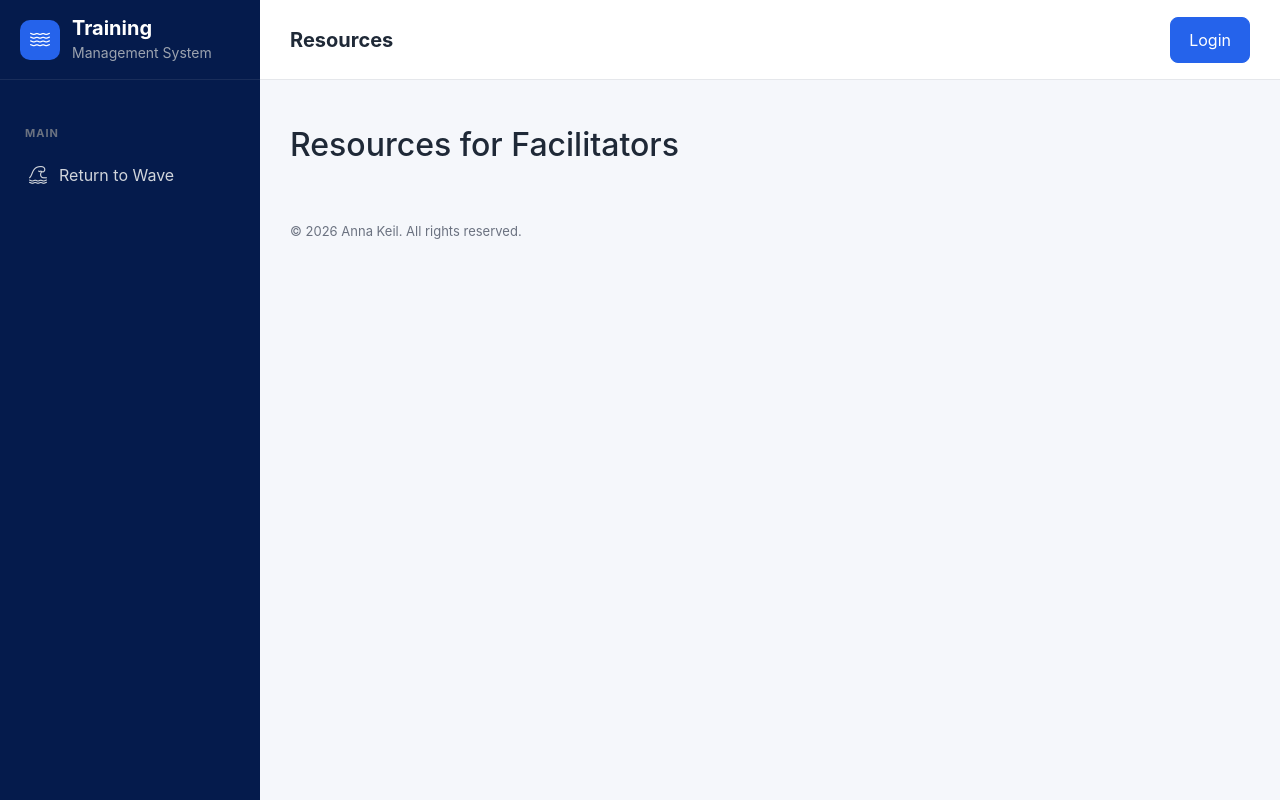
After one commit to annakeil2/project-wave, a Django app: page /resources/ in a window 1280 px wide. The commit adds this page. Run offline with Django 4.2, Linux system fonts and the light colour scheme.

Commit message:
feat: restored side bar that was deleted through git. fixed various template issues

```diff
--- a/wave_project/wave_app/forms.py
+++ b/wave_project/wave_app/forms.py
@@ -173,6 +173,7 @@ class FacilitatorAccountForm(forms.ModelForm):
             'email',
         ]
 
+
 class ParticipantAccountForm(forms.ModelForm):
     """ A form for editing participant account details """
     class Meta:
--- a/wave_project/wave_app/models.py
+++ b/wave_project/wave_app/models.py
@@ -6,6 +6,7 @@ from django.contrib.auth.models import AbstractUser, BaseUserManager
 BOTTLE_EXCHANGE = 1
 PULSE_CHECK = 2
 INPUT_TYPE = {
+    0: 'n/a',
     BOTTLE_EXCHANGE: "Bottle exchange",
     PULSE_CHECK: "Pulse check",
 }
--- a/wave_project/wave_app/templates/base.html
+++ b/wave_project/wave_app/templates/base.html
@@ -45,20 +45,11 @@
 
     <div class="app-container">
 
+        {% include 'includes/sidebar.html' %}
 
         <main class="main-content">
             <nav class="top-navbar">
                 <div class="navbar-left">
- <div>
-        <div class="logo">
-            <i class="bi bi-mortarboard-fill"></i>
-        </div>
-
-        <div>
-            <h5>Project Wave</h5>
-            <small>Bottled Messages</small>
-        </div>
-    </div>
                     <button
                         type="button"
                         class="btn sidebar-toggle d-lg-none"
--- /dev/null
+++ b/wave_project/wave_app/templates/includes/sidebar.html
@@ -0,0 +1,47 @@
+<aside class="sidebar">
+
+    <div class="sidebar-header">
+        <div class="logo">
+            <i class="bi bi-water"></i>
+        </div>
+
+        <div>
+            <h5>Training</h5>
+            <small>Management System</small>
+        </div>
+    </div>
+
+    <div class="sidebar-menu">
+
+        <p class="menu-title">MAIN</p>
+
+        {% if user and user.user_type == 1 %}
+            <a href="{% url 'my-waves' %}" class="menu-item">
+                <i class="bi bi-tsunami"></i>
+                <span>My Waves</span>
+            </a>
+
+            <a href="{% url 'resources' %}" class="menu-item">
+                <i class="bi bi-droplet"></i>
+                <span>Resources</span>
+            </a>
+        {% else %}
+            <a href="{% url 'wave' user.wave_id %}" class="menu-item">
+                <i class="bi bi-tsunami"></i>
+                <span>Return to Wave</span>
+            </a>
+        {% endif %}
+
+
+        {% if user.is_staff %}
+            <p class="menu-title">ADMINISTRATION</p>
+
+            <a href="/admin/" class="menu-item">
+                <i class="bi bi-gear"></i>
+                <span>Administration</span>
+            </a>
+        {% endif %}
+
+    </div>
+
+</aside>
--- a/wave_project/wave_app/templates/registration.html
+++ b/wave_project/wave_app/templates/registration.html
@@ -7,6 +7,10 @@
 {% block content %}
 
 <h2>Register {{ user_type }}</h2>
+
+{% if user_type == 'Participant' %}
+    <p>Already registered for this wave? Login <a href="{% url 'login' %}">here</a</p>
+{% endif %}
 
 {% if result %}
     <p class="form_result">
--- /dev/null
+++ b/wave_project/wave_app/templates/resources.html
@@ -0,0 +1,13 @@
+{% extends "base.html" %}
+
+{% block title %}Resources{% endblock %}
+
+{% block page_title %}Resources{% endblock %}
+
+{% block content %}
+
+<h2>Resources for Facilitators</h2>
+
+
+
+{% endblock %}
--- a/wave_project/wave_app/templatetags/display_group_size.py
+++ b/wave_project/wave_app/templatetags/display_group_size.py
@@ -8,6 +8,4 @@ def display_group_size(wave):
     """ Get the group size, i.e. the number of participants of a wave """
     participants = WaveUser.objects.filter(wave_id=wave.id, user_type=PARTICIPANT)
 
-    # participants = wave.participants.all()
-
     return len(participants)
--- a/wave_project/wave_app/views.py
+++ b/wave_project/wave_app/views.py
@@ -293,7 +293,18 @@ def participant_registration(request, wave_id):
         return render(
             request,
             'registration.html',
-            {'form': form, 'result': result, 'user_type': 'Participant'}
+            {
+                'form': form,
+                'result': result,
+                'user_type': 'Participant'
+            }
         )
     else:
         return redirect('/')
+
+
+def resources (request):
+    return render(
+        request,
+        'resources.html',
+    )
--- a/wave_project/wave_project/urls.py
+++ b/wave_project/wave_project/urls.py
@@ -59,4 +59,5 @@ urlpatterns = [
              template_name='password_reset_complete.html'
          ),
          name='password_reset_complete'),
+    path('resources/', views.resources, name='resources'),
 ] + static(settings.STATIC_URL, document_root=settings.STATIC_ROOT)
```
